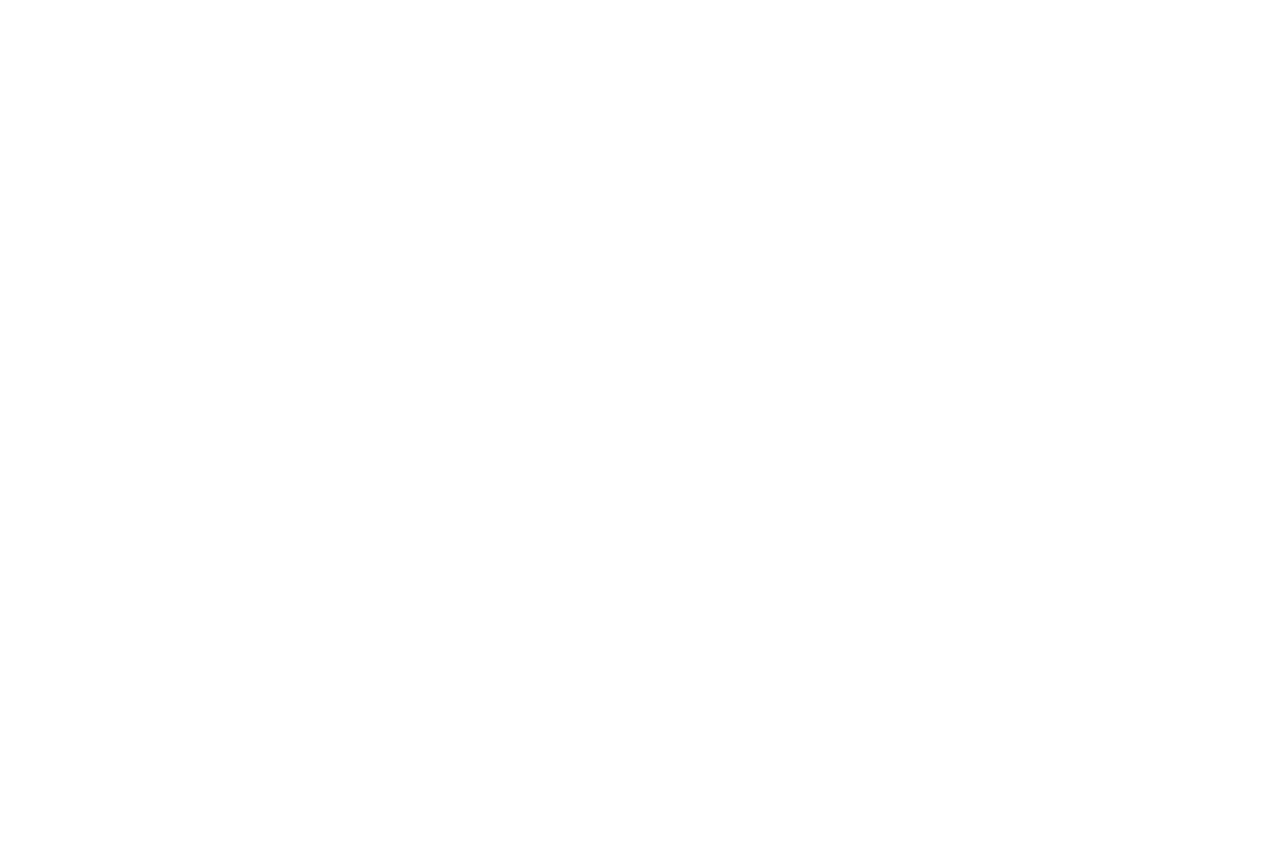
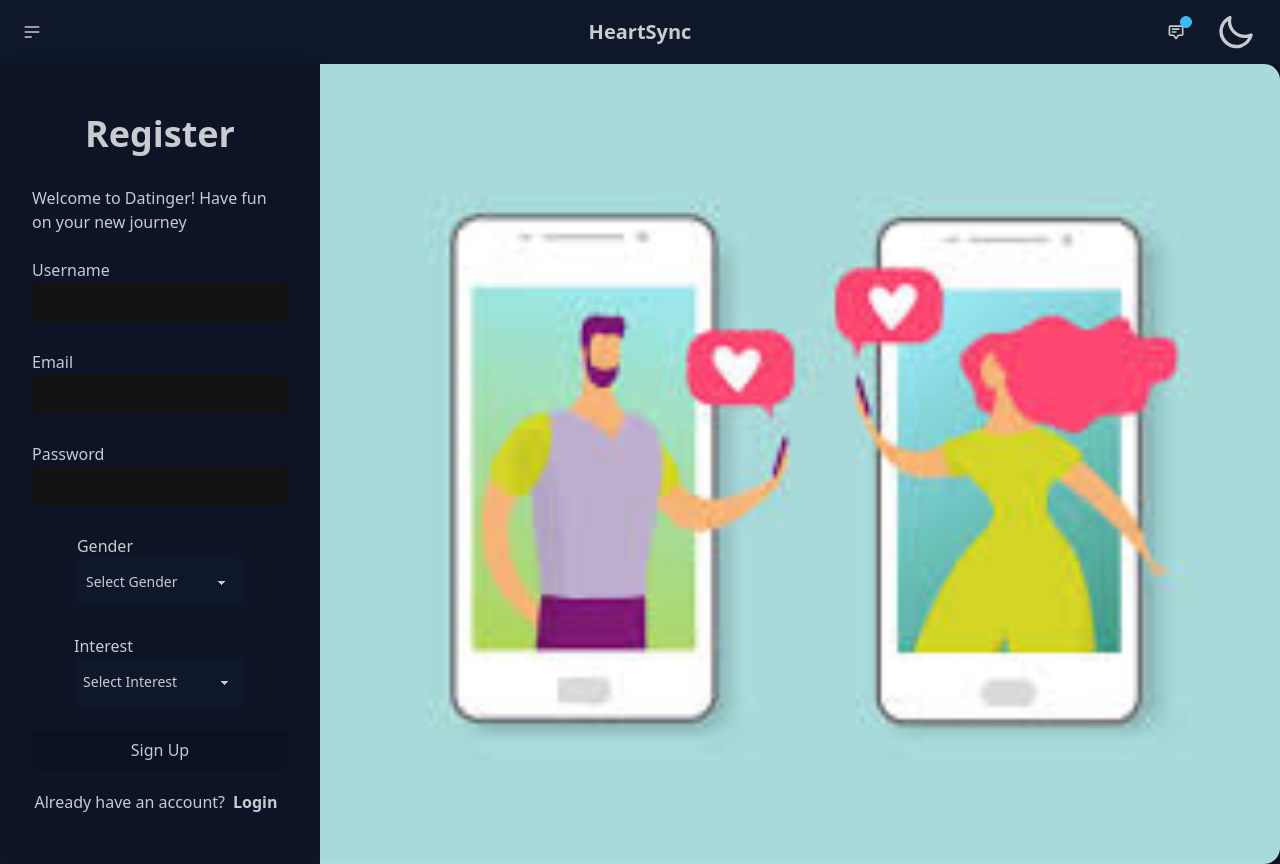
Before and after one commit to HeartSync-Konohagakure/HeartSync, a React (Vite) app in the folder client/: page /register in a window 1280 px wide. Before the commit the page ends 800 px from the top, so only its background shows below. Built offline with nearby package versions, Linux system fonts and the light colour scheme.

Commit message:
feat: register

```diff
--- a/client/src/pages/RegisterPage.jsx
+++ b/client/src/pages/RegisterPage.jsx
@@ -1,10 +1,142 @@
+import React, { useEffect, useState } from 'react'
+import { useNavigate } from 'react-router-dom'
+import imageForm from '../assets/images.jpeg'
+import { useDispatch, useSelector } from 'react-redux'
+import { register } from "../store/appSlice"  // panggil function nya
 
 const RegisterPage = () => {
+ // panggil state nya, appReducer dari index.js
+ let { isError, errorMessage } = useSelector((state) => state.appReducer)
+ let navigate = useNavigate()
+ let dispatch = useDispatch()
+ let currentTheme = localStorage.getItem('theme')
+ let [input, setInput] = useState({
+   username: '',
+   email: '',
+   password: '',
+   gender: '',
+   interest: ''
+ })
 
+ let changeInput = (e) => {
+   let { name, value } = e.target
+   setInput({
+     ...input,
+     [name]: value
+   })
+ }
+
+ async function saveSubmit(e) {
+   e.preventDefault()
+   await dispatch(register(input))
+   navigate('/login')
+ }
+
+ useEffect(() => {
+   if (currentTheme) {
+     document.documentElement.setAttribute('data-theme', currentTheme)
+   }
+ }, [currentTheme])
     return (
       <>
+    <div className="flex h-screen">
+      {/* Left Side - Form Fields */}
+      <div className="flex flex-col w-1/4 justify-center items-center bg-base-200 shadow-2xl rounded-2xl p-8 space-y-5">
+        <span className="mb-3 text-4xl font-bold">Register</span>
+        <span className="font-light text-bg-body-secondary">
+          Welcome to Datinger! Have fun on your new journey
+        </span>
 
-      </>
+        {isError && (
+          <div role="alert" className="alert mb-2 alert-error">
+            <svg xmlns="http://www.w3.org/2000/svg" className="stroke-current shrink-0 h-6 w-6" fill="none" viewBox="0 0 24 24"><path strokeLinecap="round" strokeLinejoin="round" strokeWidth="2" d="M10 14l2-2m0 0l2-2m-2 2l-2-2m2 2l2 2m7-2a9 9 0 11-18 0 9 9 0 0118 0z" /></svg>
+            <span>{errorMessage}</span>
+          </div>
+        )}
+
+        {/* Form Fields */}
+        <div className="py-1">
+          <span htmlFor='username' className="mb-2 text-md">Username</span>
+          <input
+            type="text"
+            className="w-full p-2 rounded-md"
+            name="username"
+            id="username"
+            onChange={changeInput}
+          />
+        </div>
+        <div className="py-1">
+          <span htmlFor='email' className="mb-2 text-md">Email</span>
+          <input
+            type="text"
+            className="w-full p-2 rounded-md"
+            name="email"
+            id="email"
+            onChange={changeInput}
+          />
+        </div>
+        <div className="py-1">
+          <span htmlFor='password' className="mb-2 text-md">Password</span>
+          <input
+            type="password"
+            name="password"
+            id="password"
+            className="w-full p-2 rounded-md"
+            onChange={changeInput}
+          />
+        </div>
+        <div className="py-1">
+          <span htmlFor='gender' className="mb-2 text-md">Gender</span>
+          <select
+            className="select w-full p-2 rounded-md"
+            name="gender"
+            id="gender"
+            defaultValue="Select Gender"
+            onChange={changeInput}
+          >
+            <option disabled>Select Gender</option>
+            <option value='male'>Male</option>
+            <option value='female'>Female</option>
+          </select>
+        </div>
+        <div className="py-1">
+          <span htmlFor='interest' className="mb-2 text-md">Interest</span>
+          <select
+            className="select w-full p-2 rounded-md"
+            name="interest"
+            id="interest"
+            defaultValue="Select Interest"
+            onChange={changeInput}
+          >
+            <option className='m-10' disabled>Select Interest</option>
+            <option className='m-10' value='male'>Male</option>
+            <option className='m-10' value='female'>Female</option>
+          </select>
+        </div>
+        <button
+          type="submit"
+          className="w-full bg-base-300 mt-4 text-bg-body-secondary p-2 rounded-lg mb-6 hover:bg-base-200"
+          onClick={saveSubmit}
+        >
+          Sign Up
+        </button>
+
+        <div className="text-center text-bg-body-secondary ">
+          Already have an account?
+          <a href='/login' className="font-bold mx-2 text-bg-body-secondary hover:text-base-300">Login</a>
+        </div>
+      </div>
+
+      {/* Right Side - Image */}
+      <div className="w-3/4 relative bg-base-300 rounded-md">
+        <img
+          src={imageForm}
+          alt="img"
+          className="absolute h-full w-full object-cover rounded-r-2xl"
+        />
+      </div>
+    </div>
+  </>
     )
   }
 
--- a/client/src/store/appSlice.js
+++ b/client/src/store/appSlice.js
@@ -16,6 +16,34 @@ export const appSlice = createSlice({
 });
 
 export const { setAccessToken } = appSlice.actions;
+
+export const register = (input) => {
+    return async (dispatch) => {
+      try {
+        const response = await axios.post('http://localhost:3000/register', input);
+
+        Swal.fire({
+          title: 'Success!',
+          text: 'Your registration is successful',
+          icon: 'success',
+        });
+
+        console.log(response.data);  // Assuming you want to log the response data
+
+      } catch (error) {
+        Swal.fire({
+          icon: 'error',
+          title: 'Oops...',
+          text: `${error.response.data.message}`,
+        });
+
+        dispatch(changeErrorMessage(error.response.data.message));
+        dispatch(changeIsError(true));
+
+        throw error;
+      }
+    };
+  };
 
 export const login = (input) => async (dispatch) => {
     try {
```
Also changed, not shown: client/src/main.jsx (+5 -4 lines), client/src/assets/images.jpeg (added).
